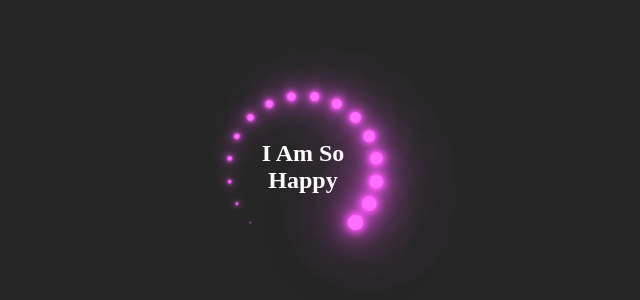
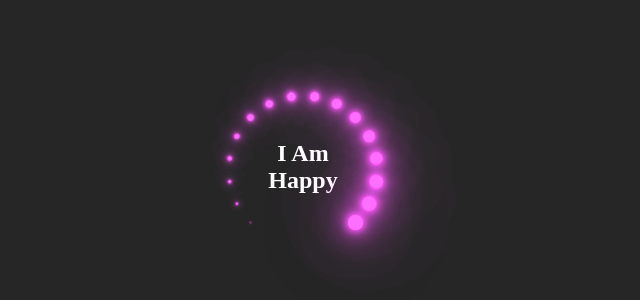
Before and after one commit to Mdobidullah/Obidullah, a plain HTML site: page index.html in a window 1280 px wide. Shown: the part 230-530 px from the top of the page, 337-977 px from the left. Drawn offline with Linux system fonts and the light colour scheme.

Commit message:
Update index.html

```diff
--- a/index.html
+++ b/index.html
@@ -26,7 +26,7 @@
 				 <span style="--i:8;"></span>
 				 <span style="--i:9;"></span>
 				 <span style="--i:10;"></span>
-				 <h1>I Am So Happy</h1>
+				 <h1>I Am Happy</h1>
 				 <span style="--i:11;"></span>
 				 <span style="--i:12;"></span>
 				 <span style="--i:13;"></span>
```
